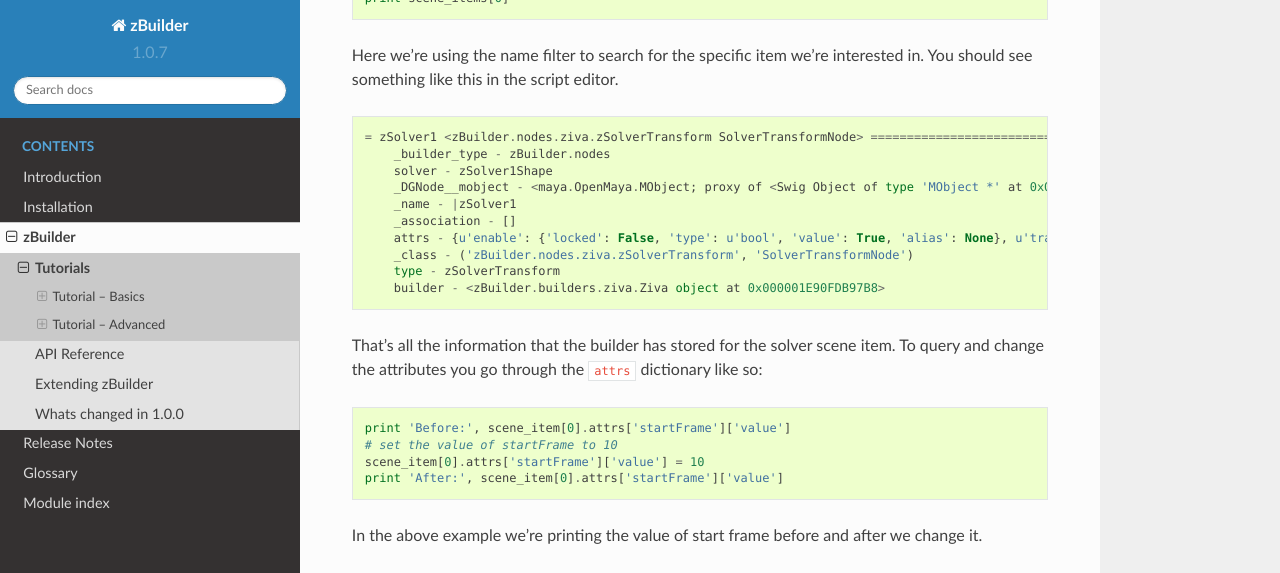
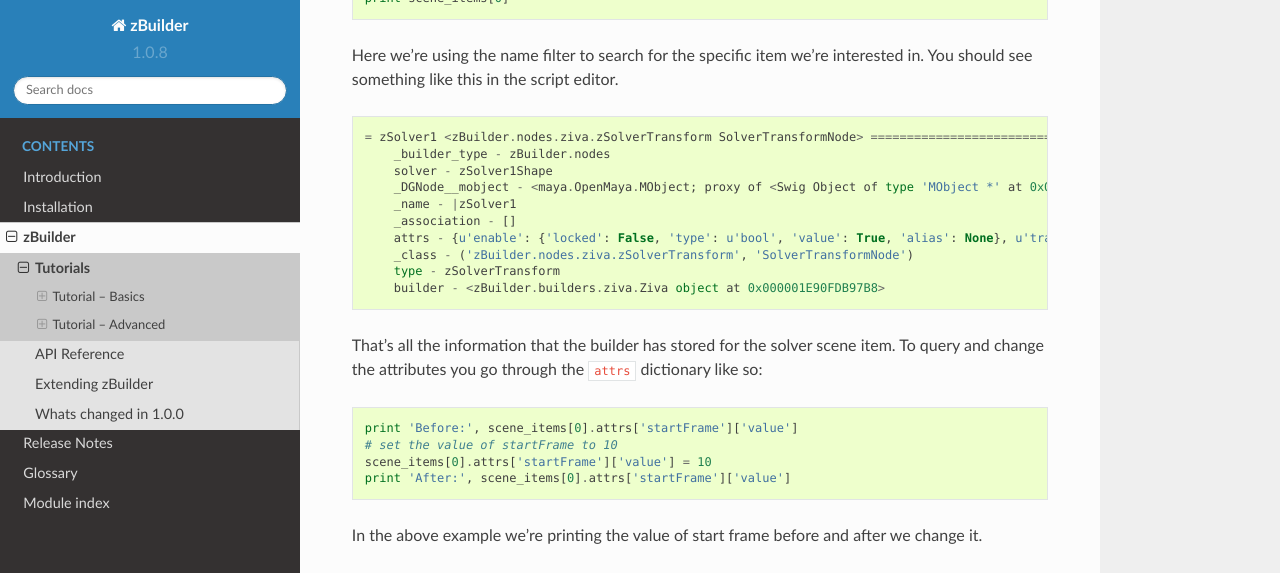
Before and after one commit to Unity-Technologies/ziva-vfx-utils, a Sphinx documentation site: the page built from docs/zBuilder_tutorials.rst, in a window 1280 px wide and 900 px high, scrolled down 8888 px. Shown: the top 573 px of the window. Built offline with Sphinx 7.4.7 and the Read the Docs theme 2.0.0, drawn with Linux system fonts in a browser that asks for light colours.

Commit message:
update to docs and version

```diff
--- a/docs/release.rst
+++ b/docs/release.rst
@@ -1,5 +1,11 @@
 Release Notes
 =============
+1.0.8
+-----
+* clamping values when interpolating maps
+* fix mirroring rivet issue
+* bug fixes
+
 1.0.7
 -----
 * Adding unit tests (CMT tools)
--- a/docs/zBuilder_tutorials.rst
+++ b/docs/zBuilder_tutorials.rst
@@ -457,10 +457,10 @@
 
 .. code-block:: python
 
-    print 'Before:', scene_item[0].attrs['startFrame']['value']
+    print 'Before:', scene_items[0].attrs['startFrame']['value']
     # set the value of startFrame to 10
-    scene_item[0].attrs['startFrame']['value'] = 10
-    print 'After:', scene_item[0].attrs['startFrame']['value']
+    scene_items[0].attrs['startFrame']['value'] = 10
+    print 'After:', scene_items[0].attrs['startFrame']['value']
 
 In the above example we're printing the value of start frame before and after we change it.
 
--- a/zBuilder/__init__.py
+++ b/zBuilder/__init__.py
@@ -1,4 +1,4 @@
 from pkgutil import extend_path
 __path__ = extend_path(__path__, __name__)
 
-__version__ = '1.0.7'
+__version__ = '1.0.8'
```
